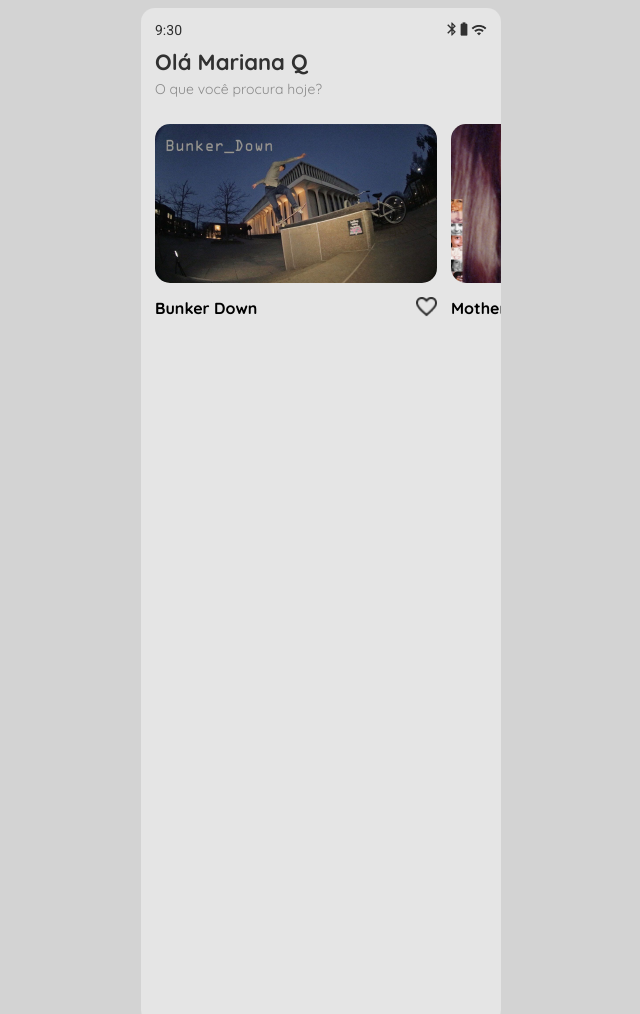
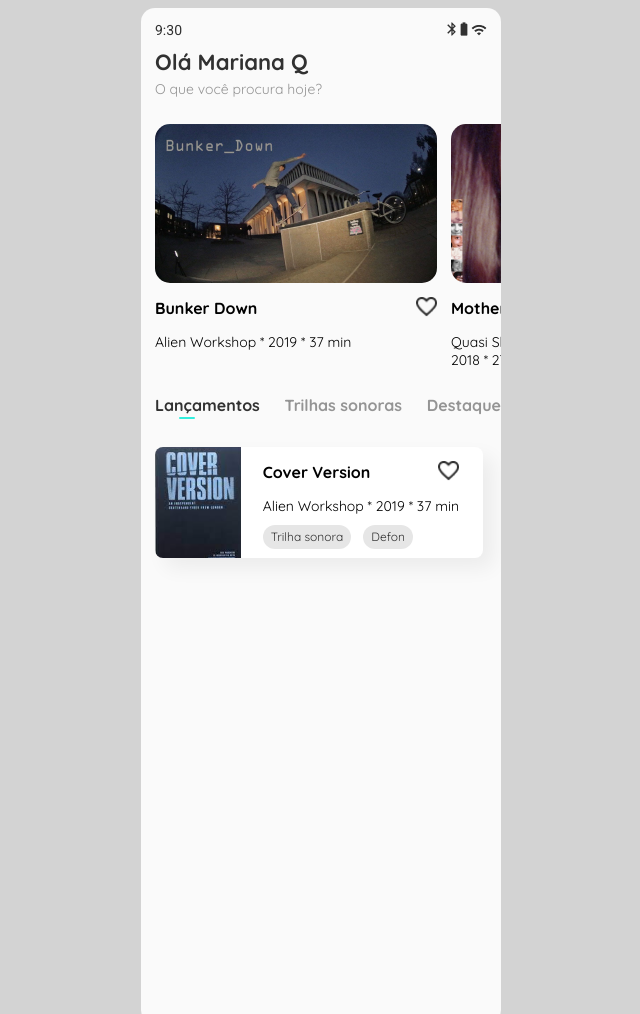
Before and after one commit to wardedcoffee/skateapp, a website: page index.html in a window 1280 px wide. Shown: the top 1014 px of the page, without its empty margins (319-959 px from the left). Drawn offline with Linux system fonts and the light colour scheme.

Commit message:
terminando os cards maiores, criando as Tabs e estrutura dos cards menores

```diff
--- a/index.html
+++ b/index.html
@@ -40,24 +40,75 @@
         </header>
 
             <div class="carrousel-group">
+
                 <div class="carrousel-first-image">
                     <img class="img" src="./assets/image_1.png" alt="rapaz fazendo manobra radical com skate"/>
                     <div class="bold-font-hearth-logo">
                         <p class="bold-fonts">Bunker Down</p>
                         <img class="hearth-icon" src="./assets/icons/favorite_border.png" alt="coracao de like">
                     </div>
+                    <div class="video-info-card">
+                        <p class="video-info">
+                          Alien Workshop * 2019 * 37 min
+                        </p>
+                    </div>
                 </div>
+
                 <div class="carrousel-second-image">
                     <img class="img" src="./assets/image_2.png" alt="moça sorrindo"/>
                     <div class="bold-font-hearth-logo">
                         <p class="bold-fonts">Mother</p>
                         <img class="hearth-icon" src="./assets/icons/favorite_border.png" alt="coracao de like">
                     </div>
+                    <div class="video-info-card">
+                        <p class="video-info">
+                          Quasi Skateboards * 2018 * 27 min
+                        </p>
+                    </div>
+
+                </div>
+
+            </div>
+
+            <div class="tabs-content">
+                <div>
+                    <p class="tab-selected">Lançamentos</p>
+                    <span class="selected-tab-underline"></span>
+                </div>
+                <p class="tab-unselected">Trilhas sonoras</p>
+                <p class="tab-unselected">Destaque</p>
+            </div>
+
+            <div class="card-menor">
+                <img class="card-menor-image" src="./assets/image_4.png" alt="capa de album sonoro com os dizeres: Cover Version">
+                <div class="card-menor-text-info">
+                    <div class="bold-font-hearth-logo">
+                        <p class="bold-fonts">Cover Version</p>
+                        <img class="hearth-icon" src="./assets/icons/favorite_border.png" alt="coracao de like">
+                    </div>
+                    <div class="video-info-card">
+                        <p class="video-info">
+                          Alien Workshop * 2019 * 37 min
+                        </p>
+                    </div>
+
+                    <div class="video-info-tags-container">
+                        <div class="video-info-tags">
+                            <p class="video-info-tag ">Trilha sonora</p>
+                        </div>
+
+                        <div class="video-info-tags">
+                            <p class="video-info-tag">Defon</p>
+                        </div>
+                    </div>
                 </div>
             </div>
 
-            <div>
-            </div>
+
+
+
+
+
 
     </div>
 
--- a/style.css
+++ b/style.css
@@ -7,9 +7,8 @@ body {
     margin-left: auto;
     margin-right: auto;
 
-    background-color: #E5E5E5;
+    background-color: #FAFAFA;
     border-radius: 14px;
-    /* position: absolute; */
     width: 360px;
     height: 1016px;
 	overflow-x: hidden;
@@ -17,9 +16,6 @@ body {
 }
 
 .status-bar-container {
-    /* status_bar */
-
-    /* position: absolute;  REVER ESSA REGRA NAO FICOU BOM COMO NO FIGMA*/
     width: 346px;
     height: 18px;
     left: 24px;
@@ -33,10 +29,6 @@ body {
 
 	display: flex;
     justify-content: space-between;
-	/* background-color: rebeccapurple; */
-    /* position: absolute; */
-    /* width: 27px;
-    height: 18px; */
     left: 24px;
     top: 4px;
 
@@ -60,10 +52,6 @@ body {
 }
 
 .username-top {
-    /* Olá Mariana Q */
-    /* background-color: aqua; */
-
-    /* position: absolute;  REVER ESSA REGRA NAO FICOU BOM COMO NO FIGMA*/
     width: 193px;
     height: 28px;
     margin-left: 14px;
@@ -74,20 +62,14 @@ body {
     font-weight: 700;
     font-size: 22px;
     line-height: 28px;
-
-    /* identical to box height */
-
     color: #313131;
 
 }
 
 .username-top-question {
-    /* O que você procura hoje? */
-
     position: absolute;
     width: 168px;
     height: 18px;
-    /* left: 24px; */
     top: 66px;
 
     font-family: 'Quicksand';
@@ -95,11 +77,7 @@ body {
     font-weight: 400;
     font-size: 14px;
     line-height: 18px;
-
-    /* identical to box height */
-
     color: #313131;
-
     opacity: 0.5;
 }
 
@@ -115,6 +93,20 @@ body {
     font-size: 16px;
     line-height: 18px;
 
+}
+
+.video-info-card{
+    display: block ruby;
+    margin: 0px 0px 10px 0px;
+}
+
+.video-info{
+    font-family: 'Quicksand';
+    font-style: normal;
+    font-weight: 400;
+    font-size: 14px;
+
+    margin: 0;
 }
 
 .hearth-icon{
@@ -140,15 +132,99 @@ body {
 
 
 .img {
-    /* image 1 */
     display: block;
-    /* position: absolute; */
     border-radius: 15px;
-    /* width: 282px; */
     height: 159px;
     left: 16px;
     top: 108px;
+}
 
-    background: url(image.png);
+/* TABS */
 
+.tabs-content{
+    display: flex;
+    justify-content: space-between;
+    margin-left: 14px;
 }
+
+.tab-selected{
+    font-family: 'Quicksand';
+    font-style: normal;
+    font-weight: 700;
+    font-size: 16px;
+    color: #313131;
+
+    margin-bottom: 0;
+}
+
+.selected-tab-underline{
+    display: flex;
+    justify-content: center;
+
+    background: #33EEDD;
+    border-radius: 2px;
+
+    margin-top: 2px;
+    margin-left: 24px;
+    width: 16px;
+    height: 2px;
+}
+
+.tab-unselected{
+    font-family: 'Quicksand';
+    font-style: normal;
+    font-weight: 700;
+    font-size: 16px;
+    color: #313131;
+    opacity: 0.5;
+}
+
+/* CARDS */
+
+.card-menor{
+    background: #FFFFFF;
+    box-shadow: 10px 10px 20px rgba(0, 0, 0, 0.06);
+    border-radius: 8px;
+
+    width: 328px;
+    height: 111px;
+    margin-top: 16px;
+    margin-left: 14px;
+
+    display: flex;
+    justify-content: space-between;
+}
+
+.card-menor-image{
+    border-radius: 8px 0px 0px 8px;
+}
+
+.card-menor-text-info{
+    margin: 0px 24px 0px 12px;
+}
+
+.video-info-tags-container{
+    display: flex;
+    justify-content: flex-start;
+}
+
+.video-info-tags{
+    display: flex;
+    align-items: center;
+    background-color: #3131311e;
+    border-radius: 20px;
+    margin-right: 12px;
+    height: 24px;
+}
+
+.video-info-tag{
+    margin: 8px;
+    font-family: 'Quicksand';
+    font-style: normal;
+    font-weight: 400;
+    font-size: 12px;
+    line-height: 14px;
+    color: #313131;
+
+    width: auto;
+}
```
Also changed, not shown: assets/image_4.png (added).
